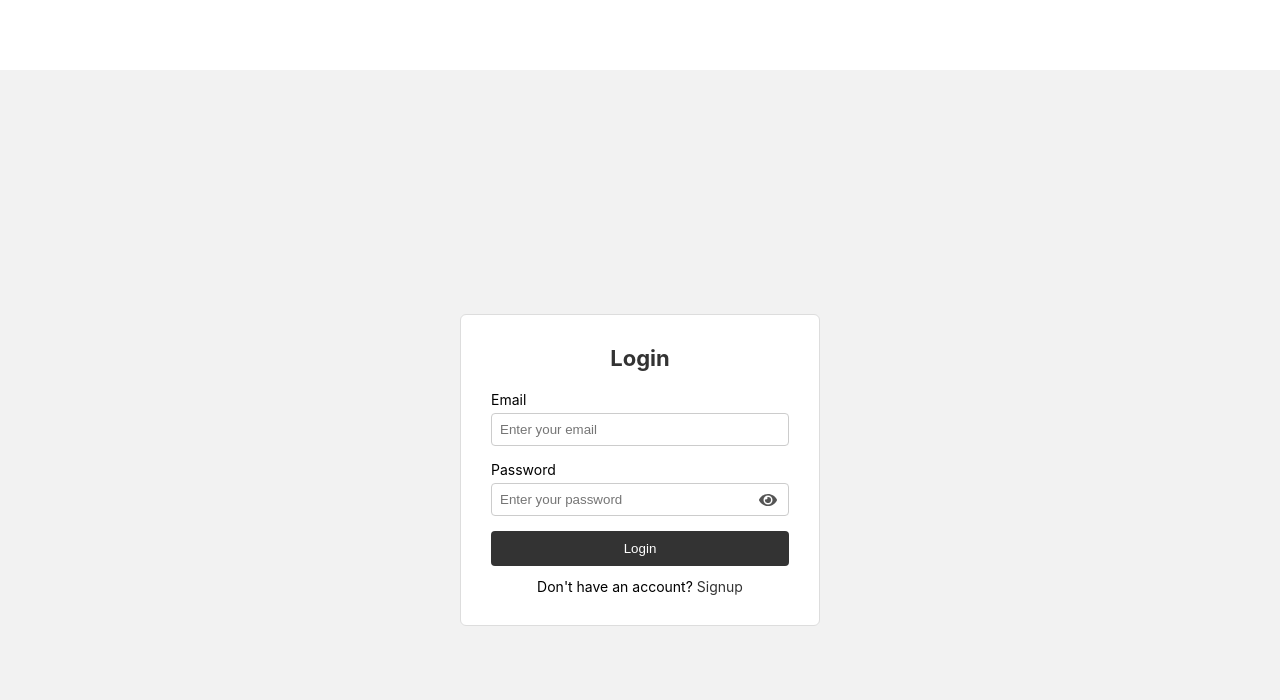
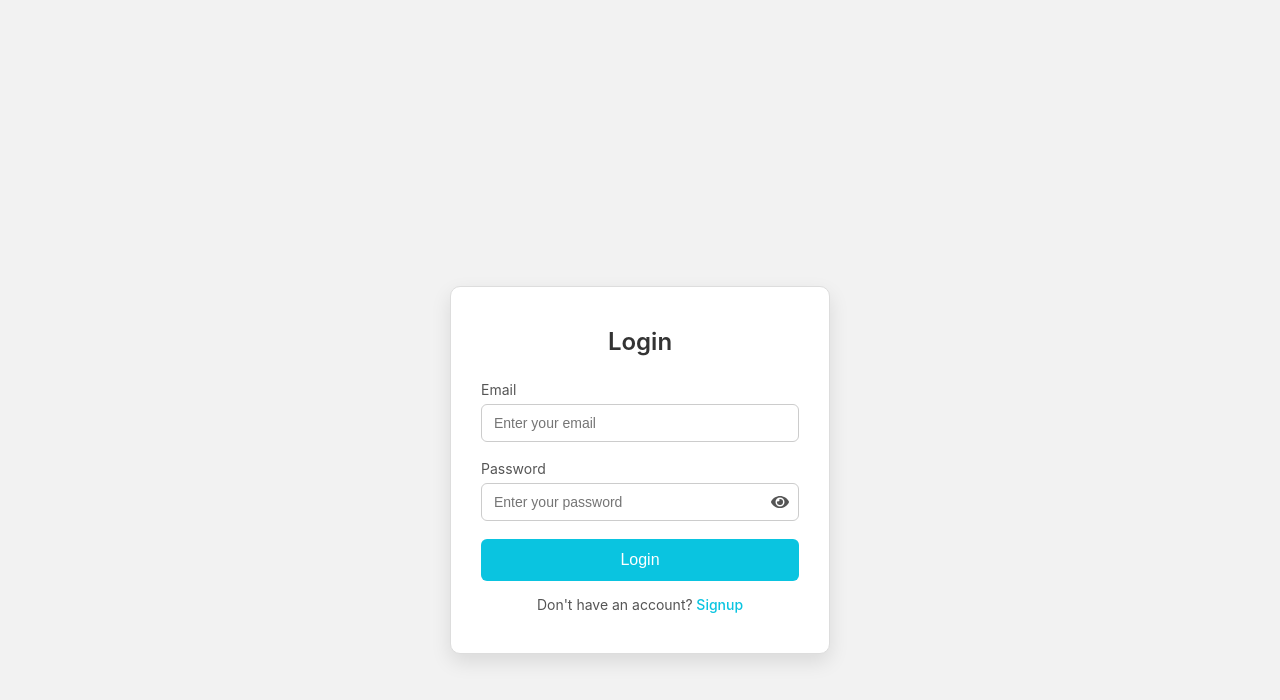
Before and after one commit to jyoti090963/product, a React (Create React App) app in the folder frontend/: page /login in a window 1280 px wide. Shown: the top 700 px of the page. Built offline with nearby package versions, Linux system fonts and the light colour scheme.

Commit message:
Fix signup/login page CSS

```diff
--- a/frontend/src/login.css
+++ b/frontend/src/login.css
@@ -1,60 +1,84 @@
-/* Reset default margins */
+/* ============================ */
+/* Full Page Centered Container */
+/* ============================ */
 html, body {
+  height: 100%;
   margin: 0;
   padding: 0;
-  height: 100%;
+  background-color: #f2f2f2;
+  font-family: Arial, Helvetica, sans-serif;
 }
 
-/* Full Page Center */
+/* Page wrapper to center content */
 .auth-page {
-  height: 100vh;
+  min-height: 100vh; /* safer than height: 100vh */
   display: flex;
   justify-content: center;
   align-items: center;
+  padding: 20px; /* small padding for mobile screens */
   background-color: #f2f2f2;
 }
 
-/* Box */
+/* ============================ */
+/* Auth Box Styling */
+/* ============================ */
 .auth-box {
   width: 100%;
-  max-width: 360px;
+  max-width: 380px;
   background-color: #ffffff;
-  padding: 30px;
-  border-radius: 6px;
+  padding: 40px 30px;
+  border-radius: 10px;
   border: 1px solid #ddd;
+  box-shadow: 0 8px 20px rgba(0,0,0,0.1);
+  box-sizing: border-box;
+  transition: transform 0.2s ease, box-shadow 0.2s ease;
 }
 
+.auth-box:hover {
+  transform: translateY(-3px);
+  box-shadow: 0 12px 25px rgba(0,0,0,0.15);
+}
+
+/* ============================ */
 /* Heading */
+/* ============================ */
 .auth-box h1 {
   text-align: center;
-  margin-bottom: 20px;
-  font-size: 22px;
+  margin-bottom: 25px;
+  font-size: 24px;
   color: #333;
+  font-weight: 600;
 }
 
-/* Form Group */
+/* ============================ */
+/* Form Group Styling */
+/* ============================ */
 .form-group {
   display: flex;
   flex-direction: column;
-  margin-bottom: 15px;
+  margin-bottom: 18px;
 }
 
-/* Label */
 label {
   font-size: 14px;
-  margin-bottom: 5px;
+  margin-bottom: 6px;
+  color: #555;
 }
 
-/* Input */
 input {
-  padding: 8px;
+  padding: 10px 12px;
   border: 1px solid #ccc;
-  border-radius: 4px;
+  border-radius: 6px;
+  font-size: 14px;
+  width: 100%;
+  box-sizing: border-box;
+  transition: border-color 0.2s ease, box-shadow 0.2s ease;
 }
 
 input:focus {
   outline: none;
-  border-color: #666;
+  border-color: #0AC4E0;
+  box-shadow: 0 0 5px rgba(10,196,224,0.3);
 }
 
 /* Password Wrapper */
@@ -63,13 +87,12 @@ input:focus {
 }
 
 .password-wrapper input {
-  width: 100%;
-  padding-right: 35px;
+  padding-right: 40px;
 }
 
 .toggle-btn {
   position: absolute;
-  right: 12px;
+  right: 10px;
   top: 50%;
   transform: translateY(-50%);
   border: none;
@@ -82,31 +105,41 @@ input:focus {
   justify-content: center;
 }
 
-/* Button */
+/* ============================ */
+/* Submit Button */
+/* ============================ */
 .submit-btn {
   width: 100%;
-  padding: 10px;
-  background-color: #333;
+  padding: 12px;
+  background-color: #0AC4E0;
   color: white;
   border: none;
-  border-radius: 4px;
+  border-radius: 6px;
   cursor: pointer;
+  font-size: 16px;
+  font-weight: 500;
+  transition: background-color 0.2s ease, transform 0.2s ease;
 }
 
 .submit-btn:hover {
-  background-color: #555;
+  background-color: #08a3c2;
+  transform: translateY(-2px);
 }
 
-/* Bottom Text */
+/* ============================ */
+/* Bottom Text / Links */
+/* ============================ */
 .bottom-text {
   text-align: center;
-  margin-top: 12px;
+  margin-top: 15px;
   font-size: 14px;
+  color: #555;
 }
 
 .bottom-text a {
-  color: #333;
+  color: #0AC4E0;
   text-decoration: none;
+  font-weight: 500;
 }
 
 .bottom-text a:hover {
--- a/frontend/src/signup.css
+++ b/frontend/src/signup.css
@@ -1,105 +1,144 @@
+/* ============================ */
 /* Full Page Center */
+/* ============================ */
+html, body {
+  height: 100%;
+  margin: 0;
+  padding: 0;
+  background-color: #f2f2f2;
+  font-family: Arial, Helvetica, sans-serif;
+}
+
 .auth-page {
-  height: 100vh;
+  min-height: 100vh; /* safer than height */
   display: flex;
   justify-content: center;
   align-items: center;
+  padding: 20px; /* for mobile screens */
   background-color: #f2f2f2;
-  /* remove padding-top */
 }
 
-/* Box */
+/* ============================ */
+/* Auth Box Styling */
+/* ============================ */
 .auth-box {
   width: 100%;
   max-width: 360px;
   background-color: #ffffff;
   padding: 30px;
-  border-radius: 6px;
+  border-radius: 8px;
   border: 1px solid #ddd;
-  box-shadow: 0 4px 10px rgba(0,0,0,0.1); /* optional for nicer look */
+  box-shadow: 0 6px 15px rgba(0, 0, 0, 0.1);
+  box-sizing: border-box;
+  transition: transform 0.2s ease, box-shadow 0.2s ease;
 }
 
+.auth-box:hover {
+  transform: translateY(-3px);
+  box-shadow: 0 10px 25px rgba(0, 0, 0, 0.15);
+}
+
+/* ============================ */
 /* Heading */
+/* ============================ */
 .auth-box h1 {
   text-align: center;
-  margin-bottom: 20px;
-  font-size: 22px;
+  margin-bottom: 25px;
+  font-size: 24px;
   color: #333;
+  font-weight: 600;
 }
 
-/* Form Group */
+/* ============================ */
+/* Form Group Styling */
+/* ============================ */
 .form-group {
   display: flex;
   flex-direction: column;
-  margin-bottom: 15px;
+  margin-bottom: 18px;
 }
 
-/* Label */
 label {
   font-size: 14px;
-  margin-bottom: 5px;
+  margin-bottom: 6px;
+  color: #555;
 }
 
-/* Input */
 input {
-  padding: 8px;
+  padding: 10px 12px;
   border: 1px solid #ccc;
-  border-radius: 4px;
-  width: 100%; /* ensure inputs take full width */
+  border-radius: 6px;
+  font-size: 14px;
+  width: 100%;
   box-sizing: border-box;
+  transition: border-color 0.2s ease, box-shadow 0.2s ease;
 }
 
 input:focus {
   outline: none;
-  border-color: #666;
+  border-color: #0AC4E0;
+  box-shadow: 0 0 5px rgba(10, 196, 224, 0.3);
 }
 
+/* ============================ */
 /* Password Wrapper */
+/* ============================ */
 .password-wrapper {
   position: relative;
 }
 
 .password-wrapper input {
-  width: 100%; /* match other inputs */
-  padding-right: 35px;
+  padding-right: 40px;
 }
 
 .toggle-btn {
   position: absolute;
-  right: 5px;
+  right: 10px;
   top: 50%;
   transform: translateY(-50%);
   border: none;
-  background: none;
+  background: transparent;
   cursor: pointer;
+  font-size: 18px;
+  color: #555;
 }
 
-/* Button */
+/* ============================ */
+/* Submit Button */
+/* ============================ */
 .submit-btn {
   width: 100%;
-  padding: 10px;
-  background-color: #0AC4E0; /* missing # before color */
+  padding: 12px;
+  background-color: #0AC4E0;
   color: white;
   border: none;
-  border-radius: 4px;
+  border-radius: 6px;
   cursor: pointer;
+  font-size: 16px;
+  font-weight: 500;
   margin-top: 10px;
+  transition: background-color 0.2s ease, transform 0.2s ease;
 }
 
 .submit-btn:hover {
-  background-color: #555;
+  background-color: #08a3c2;
+  transform: translateY(-2px);
 }
 
-/* Bottom Text */
+/* ============================ */
+/* Bottom Text / Links */
+/* ============================ */
 .bottom-text {
   text-align: center;
-  margin-top: 12px;
+  margin-top: 15px;
   font-size: 14px;
+  color: #555;
 }
 
 .bottom-text a {
-  color: #333;
+  color: #0AC4E0;
   text-decoration: none;
+  font-weight: 500;
 }
 
 .bottom-text a:hover {
```
